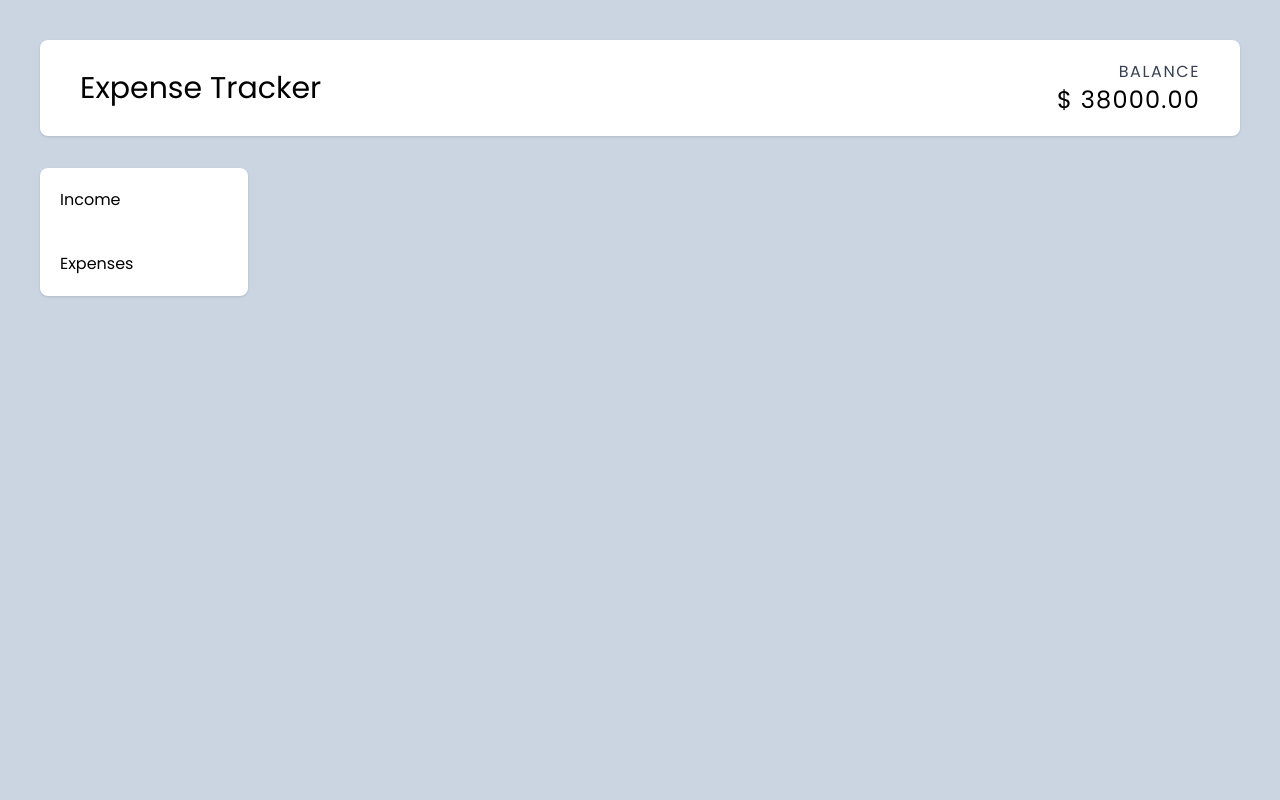
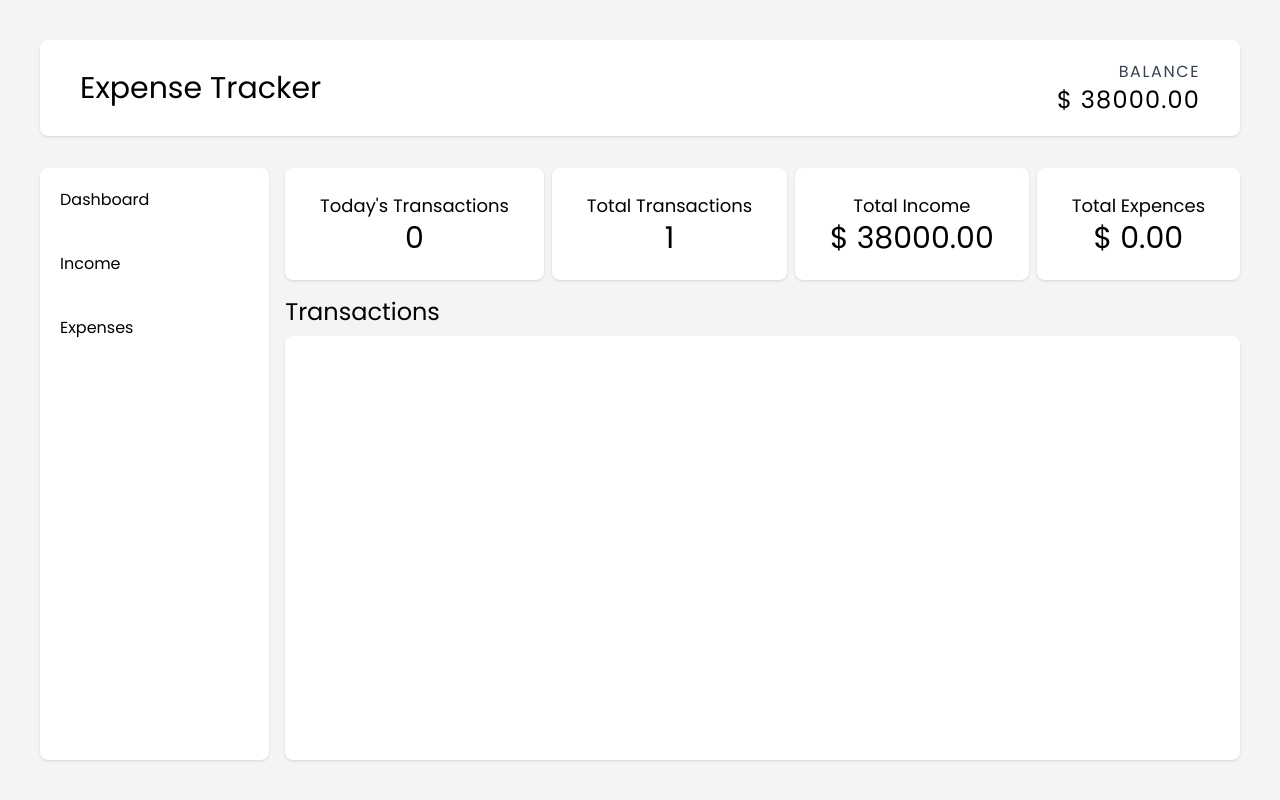
Before and after one commit to ktxdev/expense-tracker, a React (Create React App) app in the folder src/main/frontend/: page / in a window 1280 px wide. Built offline with nearby package versions, Linux system fonts and the light colour scheme.

Commit message:
Added stats and transactions components

```diff
--- a/src/main/frontend/src/App.js
+++ b/src/main/frontend/src/App.js
@@ -1,11 +1,19 @@
 import Navbar from "./components/navbar/Navbar";
 import SideNav from "./components/sidenav/SideNav";
+import Stats from "./components/stats/Stats";
+import Transactions from "./components/transactions/Transactions";
 
 function App() {
   return (
-    <div className="w-full h-screen max-h-screen bg-slate-300 p-10">
-        <Navbar balance="38000.00" />
+    <div className="flex flex-col w-full h-screen max-h-screen bg-gray-100 p-10">
+      <Navbar balance="38000.00" />
+      <div className="flex flex-grow space-x-4">
         <SideNav />
+        <div className="w-full flex flex-col">
+          <Stats />
+          <Transactions />
+        </div>
+      </div>
     </div>
   );
 }
--- a/src/main/frontend/src/components/sidenav/SideNav.jsx
+++ b/src/main/frontend/src/components/sidenav/SideNav.jsx
@@ -3,7 +3,8 @@ import SideNavItem from './sidenavitem/SideNavItem'
 
 const SideNav = () => {
   return (
-    <div className="bg-white w-52 rounded-lg shadow overflow-hidden">
+    <div className="bg-white w-72 h-full rounded-lg shadow overflow-hidden">
+        <SideNavItem title="Dashboard" />
         <SideNavItem title="Income" />
         <SideNavItem title="Expenses" />
     </div>
--- /dev/null
+++ b/src/main/frontend/src/components/stats/Stats.jsx
@@ -0,0 +1,18 @@
+import React, { useState } from 'react'
+import Stat from './stat/Stat'
+
+const Stats = () => {
+    const [stats, setStats] = useState([
+        { title: "Today's Transactions", value: 0 },
+        { title: "Total Transactions", value: 1 },
+        { title: "Total Income", value: "$ 38000.00" },
+        { title: "Total Expences", value: "$ 0.00" },
+    ])
+    return (
+        <div className="flex space-x-2 mb-4">
+            { stats.map(stat => <Stat stat={stat} />)}
+        </div>
+    )
+}
+
+export default Stats
--- /dev/null
+++ b/src/main/frontend/src/components/stats/stat/Stat.jsx
@@ -0,0 +1,12 @@
+import React from 'react'
+
+function Stat({ stat: { title, value }}) {
+    return (
+        <div className="bg-white flex-grow p-6 rounded-lg shadow text-center">
+            <h4 className="text-lg" >{title}</h4>
+            <h2 className="text-3xl">{value}</h2>
+        </div>
+    )
+}
+
+export default Stat
--- /dev/null
+++ b/src/main/frontend/src/components/transactions/Transactions.jsx
@@ -0,0 +1,14 @@
+import React from 'react'
+
+const Transactions = () => {
+  return (
+    <div className="flex-grow flex flex-col">
+        <h2 className="text-2xl mb-2">Transactions</h2>
+        <div className="bg-white flex-grow rounded-lg shadow" >
+
+        </div>
+    </div>
+  )
+}
+
+export default Transactions
```
